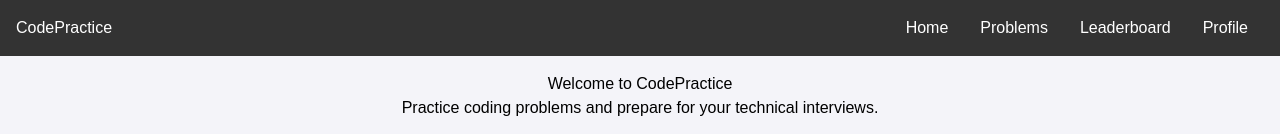
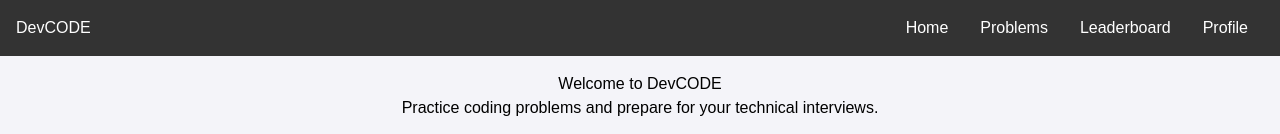
Before and after one commit to dkgulia/DevCode, a Next.js app: page / in a window 1280 px wide. Shown: the top 134 px of the page. Built offline with nearby package versions, Linux system fonts and the light colour scheme.

Commit message:
name updated

```diff
--- a/src/app/page.tsx
+++ b/src/app/page.tsx
@@ -6,7 +6,7 @@ export default function HomePage() {
     <div>
       <Navbar />
       <main className="container main-content">
-        <h2>Welcome to CodePractice</h2>
+        <h2>Welcome to DevCODE</h2>
         <p>Practice coding problems and prepare for your technical interviews.</p>
         <Link href="/problems">
           <button className="start-button">Start Practicing</button>
--- a/src/components/layout/Navbar.tsx
+++ b/src/components/layout/Navbar.tsx
@@ -3,7 +3,7 @@ import Link from 'next/link';
 const Navbar = () => {
   return (
     <nav className="navbar">
-      <h1>CodePractice</h1>
+      <h1> DevCODE</h1>
       <div>
         <Link href="/">Home</Link>
         <Link href="/problems">Problems</Link>
```
Also changed, not shown: package.json (+6 -5 lines), src/components/ui/Button.tsx (+12 -0 lines), src/components/ui/Card.tsx (+17 -0 lines), 1 other file (tests, documents, lock files or other folders).
